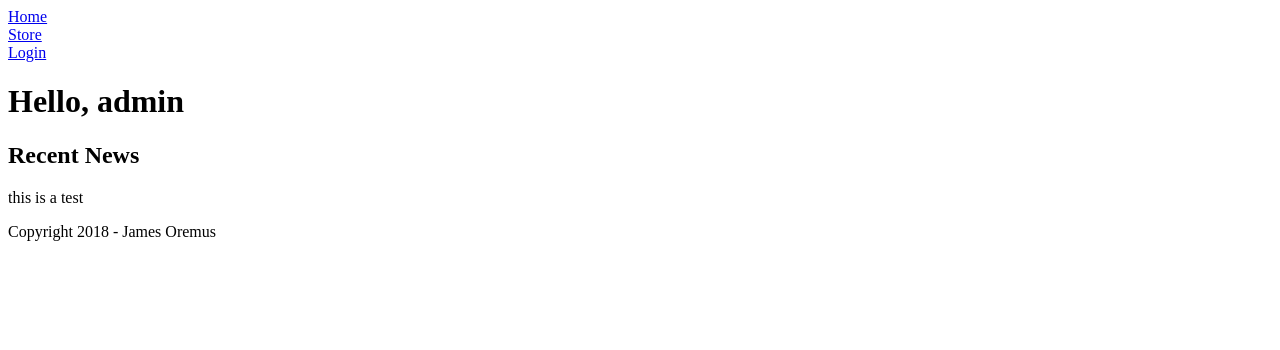
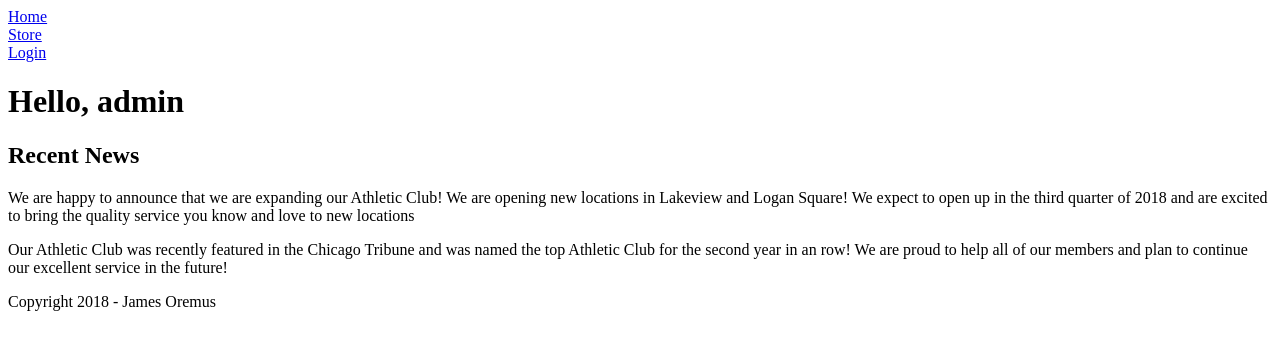
Before and after one commit to JROremus/quarterproject, a Flask app: page / in a window 1280 px wide. Shown: the top 350 px of the page. Run offline with Flask 2, Linux system fonts and the light colour scheme; data that the repository does not hold is empty.

Commit message:
Added recent news to the home page

```diff
--- a/app/templates/index.html
+++ b/app/templates/index.html
@@ -4,5 +4,11 @@
         <h1>Hello, {{user.username}}</h1>
 
         <h2>Recent News</h2>
-        <p>this is a test</p>
+        <p>We are happy to announce that we are expanding our Athletic Club! We are opening new locations in Lakeview and
+        Logan Square! We expect to open up in the third quarter of 2018 and are excited to bring the quality service you
+        know and love to new locations</p>
+
+        <p>Our Athletic Club was recently featured in the Chicago Tribune and was named the top Athletic Club for the
+        second year in an row! We are proud to help all of our members and plan to continue our excellent service in
+        the future!</p>
 {% endblock %}
```
